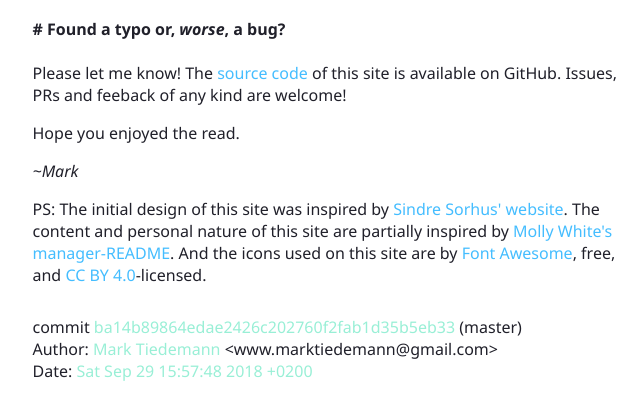
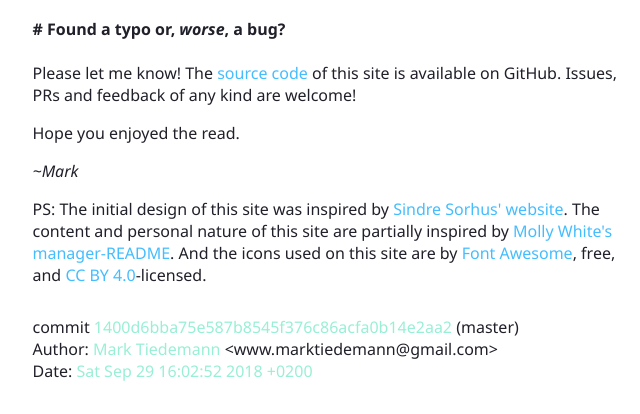
Before and after one commit to MarkTiedemann/marktiedemann.github.io, a website: page index.html in a window 1280 px wide. Shown: the part 1332-1746 px from the top of the page, 310-950 px from the left. Drawn offline with Linux system fonts and the light colour scheme; no server answers.

Commit message:
Fix typo

```diff
--- a/index.html
+++ b/index.html
@@ -43,15 +43,15 @@
 		<h4 id="-any-questions-wanna-say-hello-"># Any questions? Wanna say hello?</h4>
 		<p>I am a bit shy, but you can send me an <a href="mailto:www.marktiedemann@gmail.com">email</a>, or just DM me on <a href="https://twitter.com/MarkTiedemannDE">Twitter</a>.</p>
 		<h4 id="-found-a-typo-or-worse-a-bug-"># Found a typo or, <em>worse</em>, a bug?</h4>
-		<p>Please let me know! The <a href="https://github.com/marktiedemann/marktiedemann.github.io">source code</a> of this site is available on GitHub. Issues, PRs and feeback of any kind are welcome!</p>
+		<p>Please let me know! The <a href="https://github.com/marktiedemann/marktiedemann.github.io">source code</a> of this site is available on GitHub. Issues, PRs and feedback of any kind are welcome!</p>
 		<p>Hope you enjoyed the read.</p>
 		<p><em>~Mark</em></p>
 		<p>PS: The initial design of this site was inspired by <a href="https://github.com/sindresorhus">Sindre Sorhus&#39;</a> <a href="https://sindresorhus.com/">website</a>. The content and personal nature of this site are partially inspired by <a href="http://www.mollywhite.net/">Molly White&#39;s</a> <a href="https://github.com/molly/manager-README">manager-README</a>. And the icons used on this site are by <a href="https://fontawesome.com/free">Font Awesome</a>, free, and <a href="https://creativecommons.org/licenses/by/4.0/">CC BY 4.0</a>-licensed.</p>
 	</main>
 	<footer>
-		commit <span id="commit_hash">ba14b89864edae2426c202760f2fab1d35b5eb33</span> <span id="commit_branch">(master)</span><br>
+		commit <span id="commit_hash">1400d6bba75e587b8545f376c86acfa0b14e2aa2</span> <span id="commit_branch">(master)</span><br>
 		Author: <span id="commit_author">Mark Tiedemann</span> <span id="commit_email">&lt;www.marktiedemann@gmail.com&gt;</span><br>
-		Date: <span id="commit_date">Sat Sep 29 15:57:48 2018 +0200</span>
+		Date: <span id="commit_date">Sat Sep 29 16:02:52 2018 +0200</span>
 	</footer>
 	<script src="index.min.js" type="text/javascript"></script>
 	<script type="application/ld+json">{"@context":"http://schema.org/","@type":"Person","name":"Mark","familyName":"Tiedemann","email":"www.marktiedemann@gmail.com","gender":"Male","homeLocation":{"@type":"Place","address":{"@type":"PostalAddress","addressCountry":"DE","addressRegion":"Hamburg"}},"nationality":"DE"}</script>
```
Also changed, not shown: index.md (+1 -1 lines), README.md.
